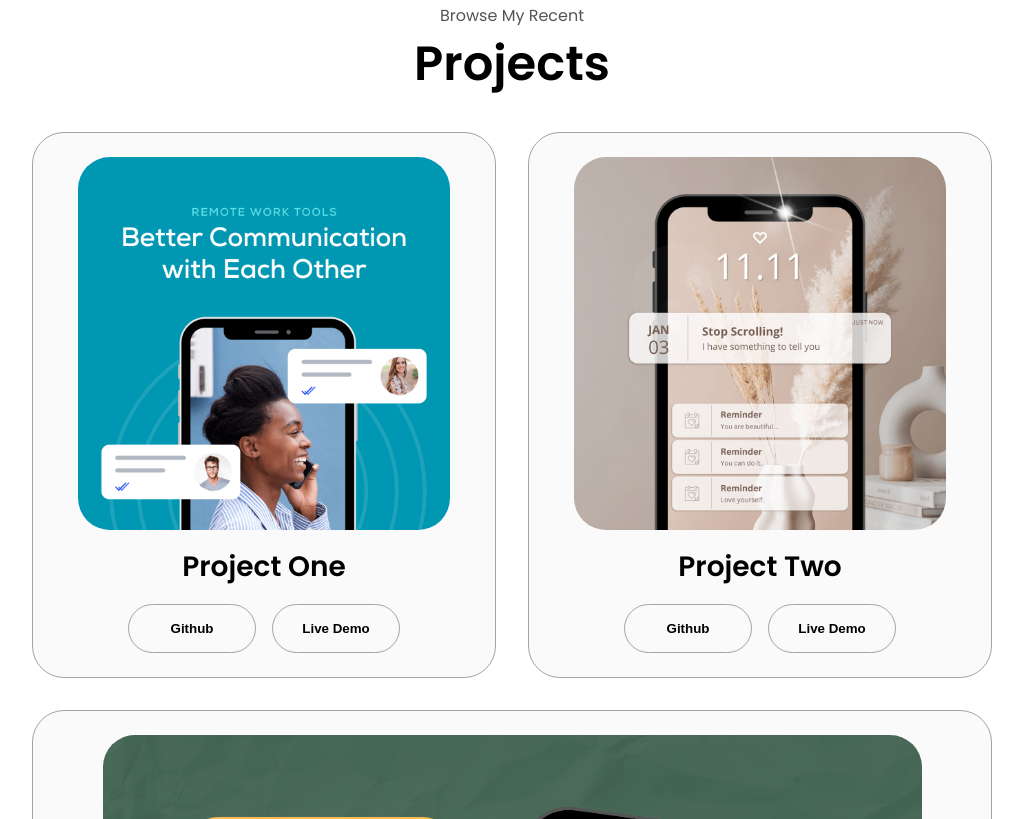
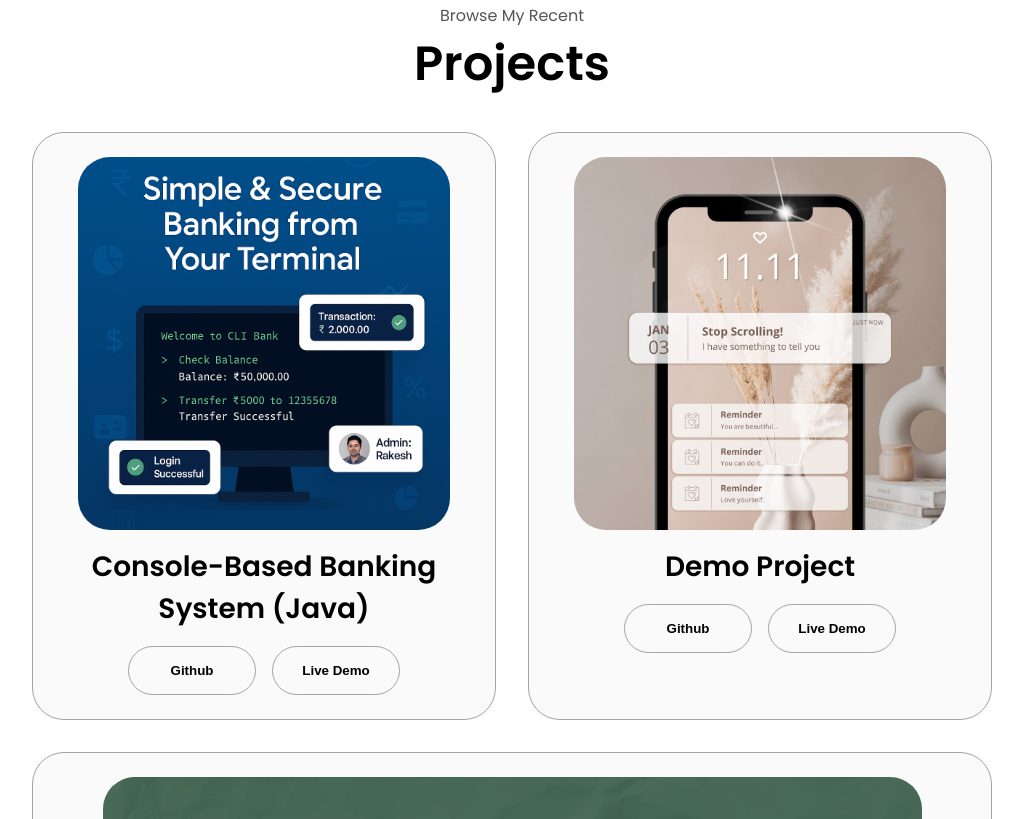
Before and after one commit to Kashish-Tyagi/portfolio1, a plain HTML site: page index.html in a window 1280 px wide. Shown: the part 2461-3280 px from the top of the page, without its empty margins (128-1151 px from the left). Drawn offline with Linux system fonts and the light colour scheme; files whose address does not match are found by name.

Commit message:
add projects

```diff
--- a/index.html
+++ b/index.html
@@ -298,16 +298,16 @@
           <div class="details-container color-container">
             <div class="article-container">
               <img
-                src="./assests/project-1.png"
+                src="./assests/ChatGPT Image Jun 25, 2025, 06_36_20 PM.png"
                 alt="Project 1"
                 class="project-img"
               />
             </div>
-            <h2 class="experience-sub-title project-title">Project One</h2>
+            <h2 class="experience-sub-title project-title">Console-Based Banking System (Java)</h2>
             <div class="btn-container">
               <button
                 class="btn btn-color-2 project-btn"
-                onclick="location.href='https://github.com/'"
+                onclick="location.href='https://github.com/Kashish-Tyagi/Console-Based-Banking-Management-System-Java-'"
               >
                 Github
               </button>
@@ -327,7 +327,7 @@
                 class="project-img"
               />
             </div>
-            <h2 class="experience-sub-title project-title">Project Two</h2>
+            <h2 class="experience-sub-title project-title">Demo Project</h2>
             <div class="btn-container">
               <button
                 class="btn btn-color-2 project-btn"
@@ -351,7 +351,7 @@
                 class="project-img"
               />
             </div>
-            <h2 class="experience-sub-title project-title">Project Three</h2>
+            <h2 class="experience-sub-title project-title">Demo Project</h2>
             <div class="btn-container">
               <button
                 class="btn btn-color-2 project-btn"
```
Also changed, not shown: assests/ChatGPT Image Jun 25, 2025, 06_36_20 PM.png (added).
